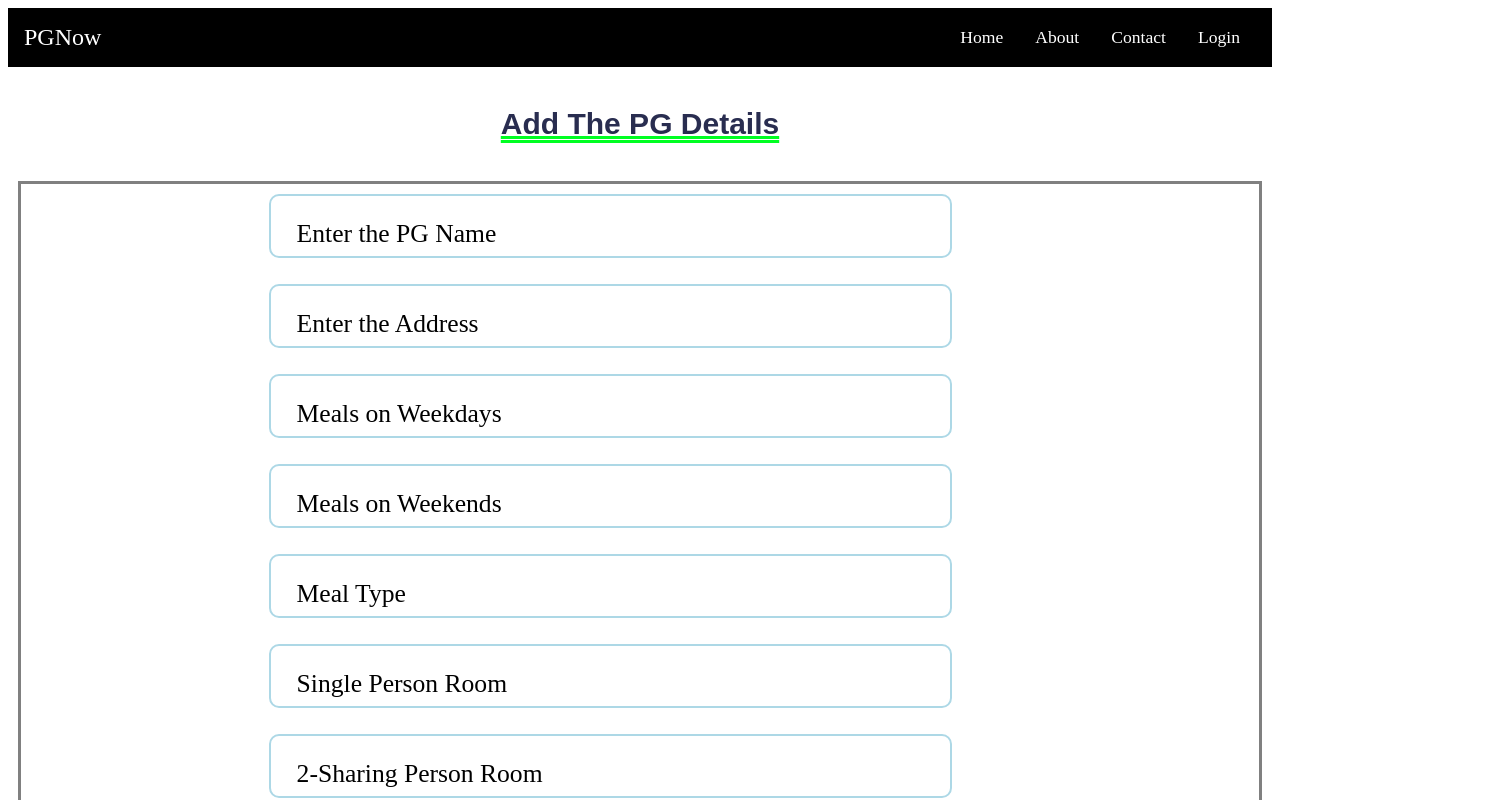
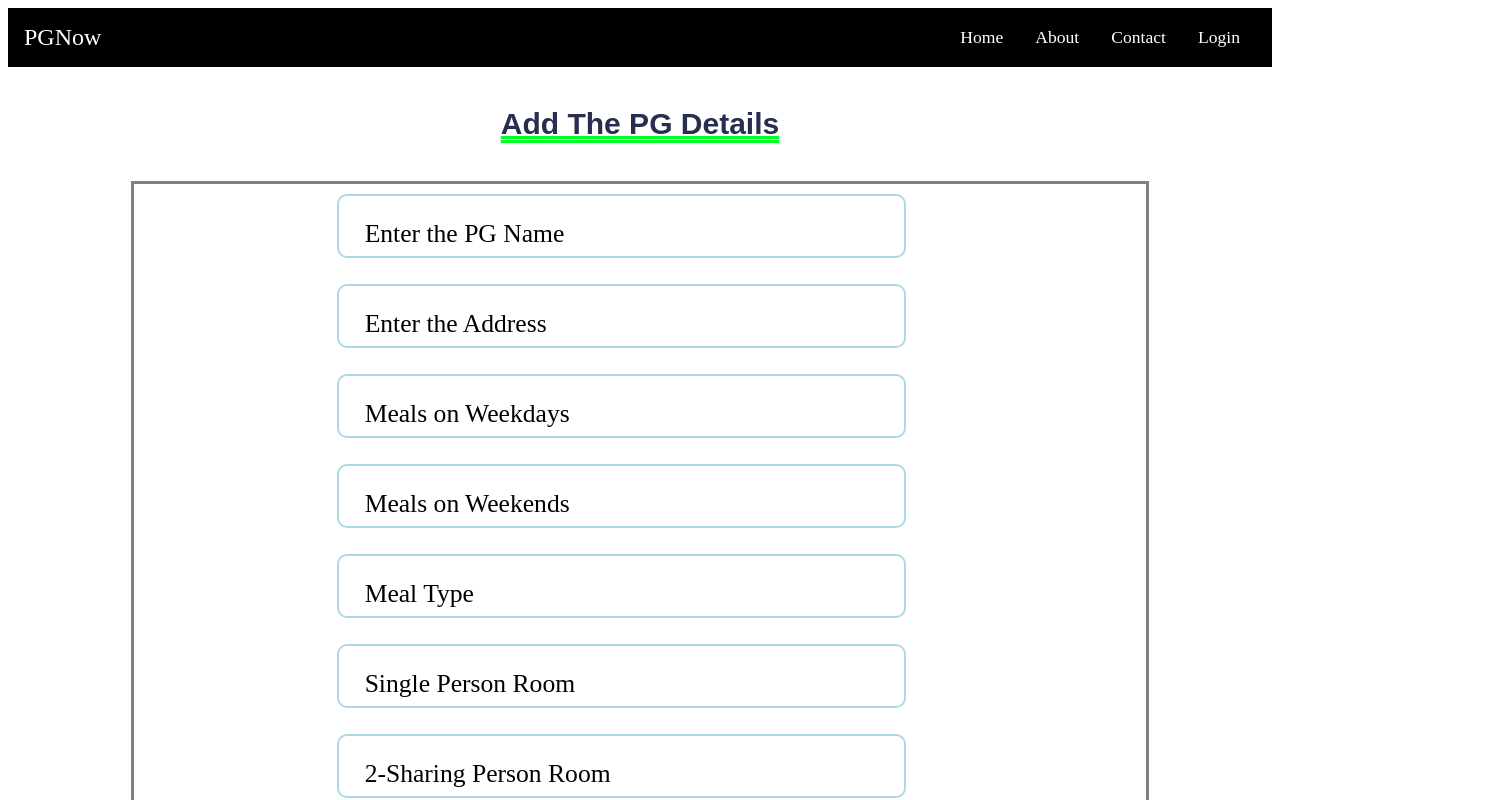
Before and after one commit to Spider-11/PGn, a React (Create React App) app: page /addpg in a window 1280 px wide. Shown: the top 800 px of the page, 1507 px wide, since content can reach past the window. Built offline with nearby package versions, Linux system fonts and the light colour scheme.

Commit message:
Update Addpg.css

```diff
--- a/src/component/Navbar/pages/Addpg.css
+++ b/src/component/Navbar/pages/Addpg.css
@@ -6,7 +6,8 @@
 }
 
 .manjit{
-margin: 10px;
+margin: 0 auto;
+width: 80%;
 border: 3px solid gray;
 border-radious: 20px;
 }
```
